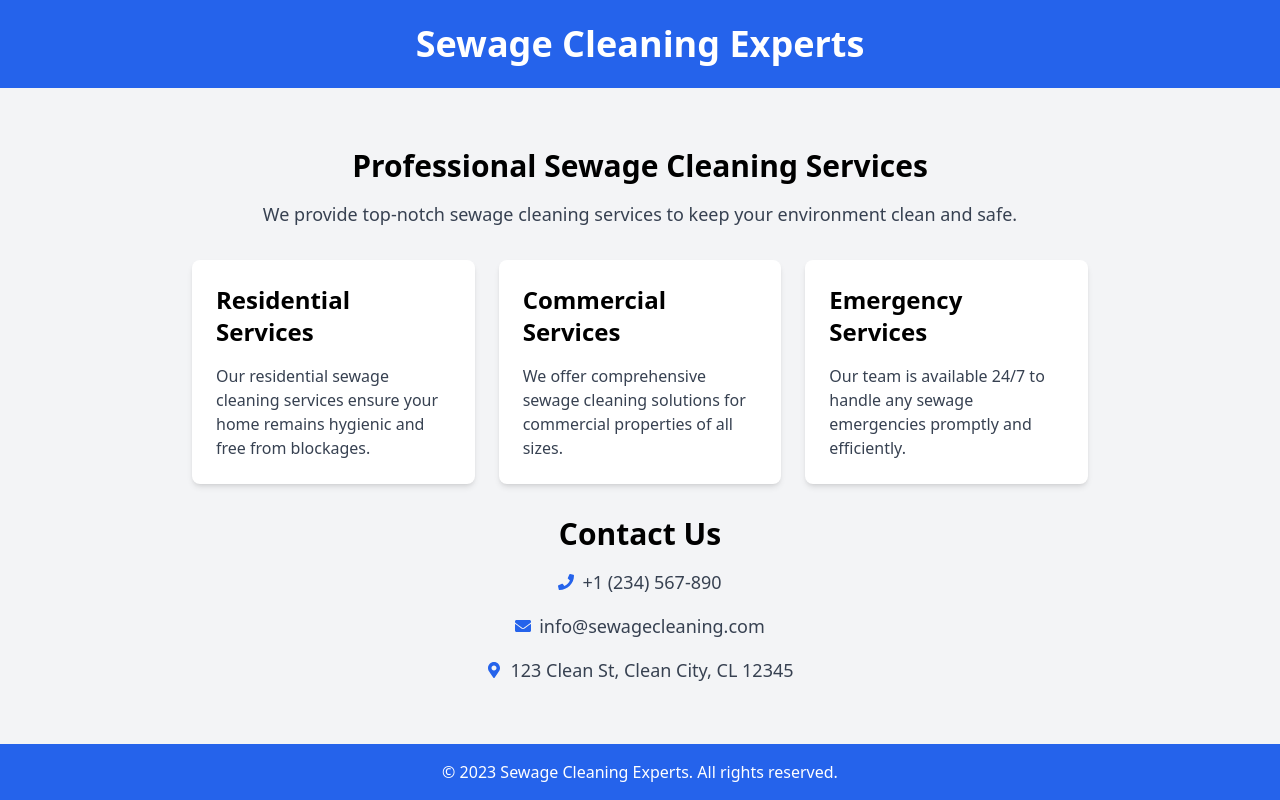
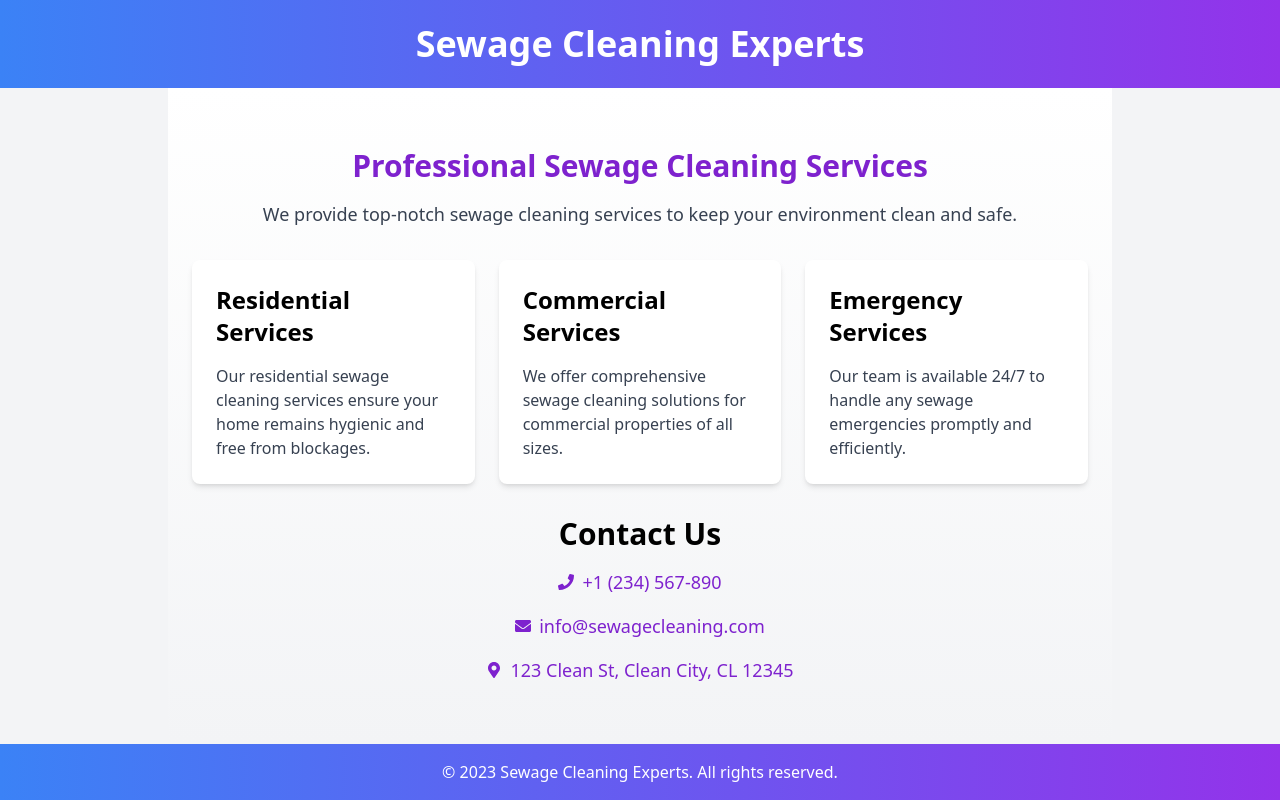
Before and after one commit to GPT-Engineer-App-Dev/sewage-cleanup-marketing, a React (Vite) app: page / in a window 1280 px wide. Built offline with nearby package versions, Linux system fonts and the light colour scheme.

Commit message:
Enhanced the design by adding more color to the header, footer, main sections, and contact information.

```diff
--- a/src/pages/Index.jsx
+++ b/src/pages/Index.jsx
@@ -3,12 +3,12 @@ import { FaPhone, FaEnvelope, FaMapMarkerAlt } from "react-icons/fa";
 const Index = () => {
   return (
     <div className="min-h-screen bg-gray-100 flex flex-col items-center justify-center">
-      <header className="bg-blue-600 w-full py-6">
+      <header className="bg-gradient-to-r from-blue-500 to-purple-600 w-full py-6">
         <h1 className="text-4xl text-white font-bold text-center">Sewage Cleaning Experts</h1>
       </header>
-      <main className="flex-1 flex flex-col items-center justify-center p-6">
+      <main className="flex-1 flex flex-col items-center justify-center p-6 bg-gradient-to-b from-white to-gray-100">
         <section className="text-center mb-8">
-          <h2 className="text-3xl font-semibold mb-4">Professional Sewage Cleaning Services</h2>
+          <h2 className="text-3xl font-semibold mb-4 text-purple-700">Professional Sewage Cleaning Services</h2>
           <p className="text-lg text-gray-700">
             We provide top-notch sewage cleaning services to keep your environment clean and safe.
           </p>
@@ -37,21 +37,21 @@ const Index = () => {
           <h2 className="text-3xl font-semibold mb-4">Contact Us</h2>
           <div className="flex flex-col items-center space-y-4">
             <div className="flex items-center space-x-2">
-              <FaPhone className="text-blue-600" />
-              <span className="text-lg text-gray-700">+1 (234) 567-890</span>
+              <FaPhone className="text-purple-700" />
+              <span className="text-lg text-purple-700">+1 (234) 567-890</span>
             </div>
             <div className="flex items-center space-x-2">
-              <FaEnvelope className="text-blue-600" />
-              <span className="text-lg text-gray-700">info@sewagecleaning.com</span>
+              <FaEnvelope className="text-purple-700" />
+              <span className="text-lg text-purple-700">info@sewagecleaning.com</span>
             </div>
             <div className="flex items-center space-x-2">
-              <FaMapMarkerAlt className="text-blue-600" />
-              <span className="text-lg text-gray-700">123 Clean St, Clean City, CL 12345</span>
+              <FaMapMarkerAlt className="text-purple-700" />
+              <span className="text-lg text-purple-700">123 Clean St, Clean City, CL 12345</span>
             </div>
           </div>
         </section>
       </main>
-      <footer className="bg-blue-600 w-full py-4">
+      <footer className="bg-gradient-to-r from-blue-500 to-purple-600 w-full py-4">
         <p className="text-center text-white">&copy; 2023 Sewage Cleaning Experts. All rights reserved.</p>
       </footer>
     </div>
```
